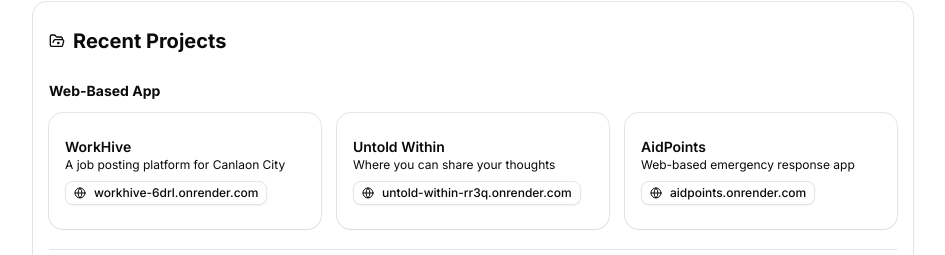
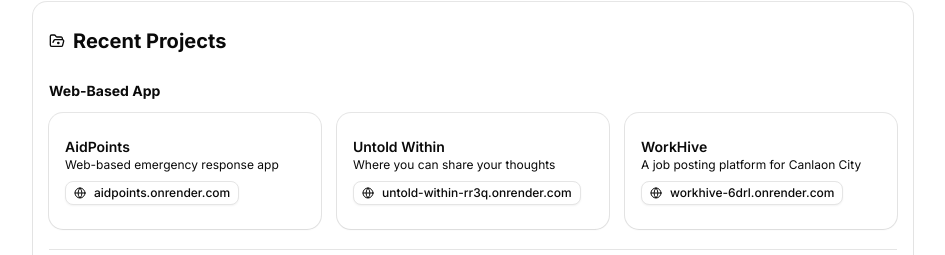
Before and after one commit to sambanihit98/sam-banihit-portfolio-v2, a Next.js app: page / in a window 1280 px wide. Shown: the part 1566-1821 px from the top of the page, without its empty margins (167-1112 px from the left). Built offline with nearby package versions, Linux system fonts and the light colour scheme.

Commit message:
Update component-example.tsx

```diff
--- a/components/component-example.tsx
+++ b/components/component-example.tsx
@@ -617,9 +617,9 @@ function RecentProjects() {
                 <CardContent>
                   <div className="space-y-2">
                     <div>
-                      <p className="font-semibold">WorkHive</p>
+                      <p className="font-semibold">AidPoints</p>
                       <p className="text-xs">
-                        A job posting platform for Canlaon City
+                        Web-based emergency response app
                       </p>
                     </div>
                     <div>
@@ -630,12 +630,12 @@ function RecentProjects() {
                         className="gap-2 cursor-pointer"
                       >
                         <a
-                          href="https://workhive-6drl.onrender.com/"
+                          href="https://aidpoints.onrender.com/"
                           target="_blank"
                           rel="noreferrer"
                         >
                           <Globe className="h-4 w-4" />
-                          workhive-6drl.onrender.com
+                          aidpoints.onrender.com
                         </a>
                       </Button>
                     </div>
@@ -675,9 +675,9 @@ function RecentProjects() {
                 <CardContent>
                   <div className="space-y-2">
                     <div>
-                      <p className="font-semibold">AidPoints</p>
+                      <p className="font-semibold">WorkHive</p>
                       <p className="text-xs">
-                        Web-based emergency response app
+                        A job posting platform for Canlaon City
                       </p>
                     </div>
                     <div>
@@ -688,12 +688,12 @@ function RecentProjects() {
                         className="gap-2 cursor-pointer"
                       >
                         <a
-                          href="https://aidpoints.onrender.com/"
+                          href="https://workhive-6drl.onrender.com/"
                           target="_blank"
                           rel="noreferrer"
                         >
                           <Globe className="h-4 w-4" />
-                          aidpoints.onrender.com
+                          workhive-6drl.onrender.com
                         </a>
                       </Button>
                     </div>
```
